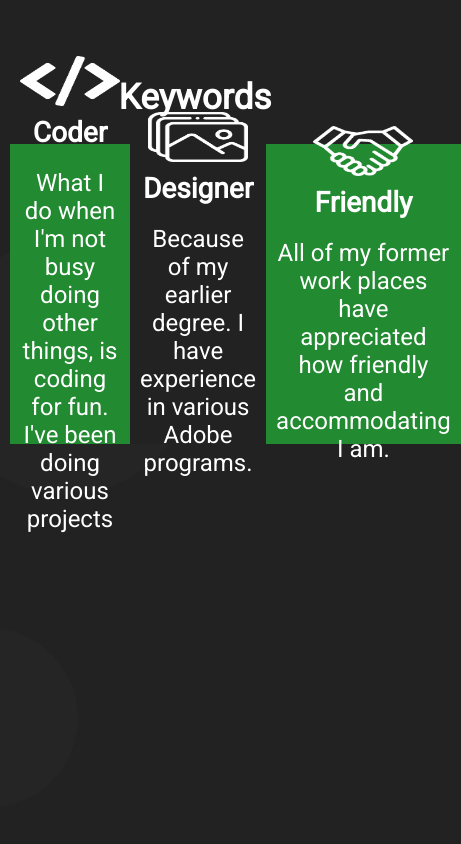
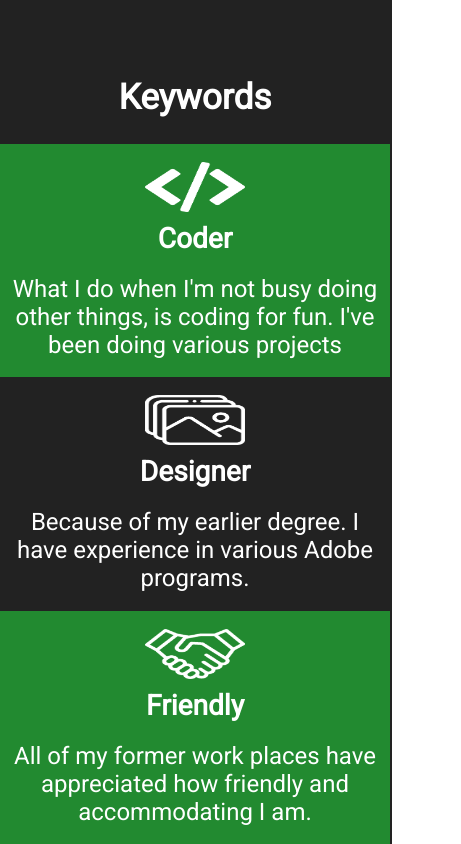
Before and after one commit to sej3686/vue-portfolio, a Vue app: page / in a window 390 px wide. Shown: the part 1600-2444 px from the top of the page, 461 px wide, since content can reach past the window. Built offline with nearby package versions, Linux system fonts and the light colour scheme.

Commit message:
fixed responsivenss

```diff
--- a/src/assets/sass/responsive.scss
+++ b/src/assets/sass/responsive.scss
@@ -188,7 +188,16 @@ $darkGreenColor: #228a30;
     margin-top: 40em;
 
     .keyword-grid-wrapper {
-      grid-template-columns: auto !important;
+      // grid-template-columns: auto !important;
+      align-items: center;
+      flex-direction: column;
+      height: 700px;
+      justify-content: center;
+
+      .keyword-grid-item {
+        height: 300px;
+        width: 100%;
+      }
     }
   }
 
@@ -199,7 +208,7 @@ $darkGreenColor: #228a30;
     .project-wrapper {
       border: 3px solid #ffffff;
       flex-direction: column;
-      width: 98%;
+      width: 99%;
 
       .project {
         width: 100%;
@@ -214,11 +223,12 @@ $darkGreenColor: #228a30;
   //About
 
   #about {
-    margin-top: 3em;
+    margin-top: 4em;
 
     .about-wrapper {
       align-items: center;
       flex-direction: column;
+      margin-top: 1em;
 
       .about-img {
         img {
```
